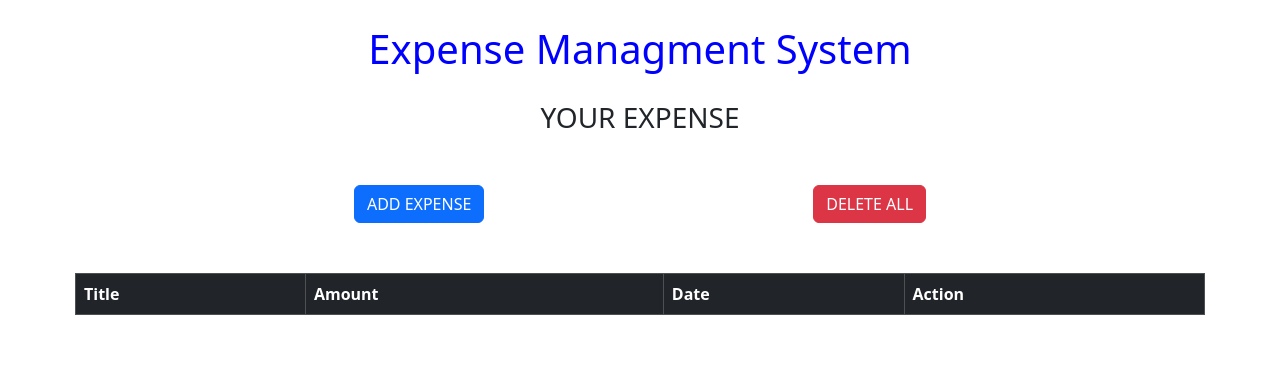
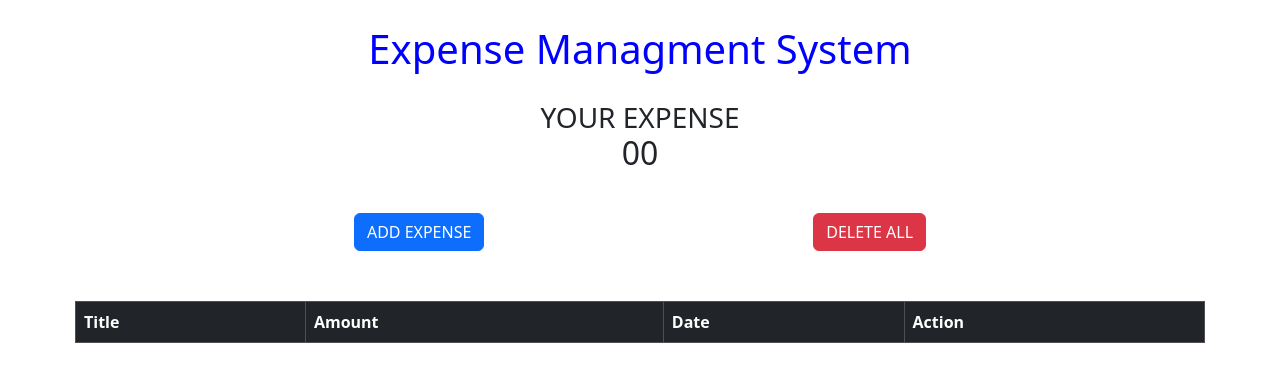
Before and after one commit to Tahaansaribinjaved/EXPENSE-MANAGMENT-SYSTEM, a plain HTML site: page index.html in a window 1280 px wide. Both pictures are taken after a click on the button "DELETE ALL". Drawn offline with nearby package versions, Linux system fonts and the light colour scheme; some packages are replaced by stand-ins of ours; a script that the page names is missing.

Commit message:
complete

```diff
--- a/app.js
+++ b/app.js
@@ -71,9 +71,16 @@ function addExpense() {
 
 function deleteAll() {
     getTr.innerHTML = ''
+    tAmount = '00'
+    gettotal.textContent = tAmount
 }
 function del(e) {
     e.parentNode.parentNode.remove()
+    var a =   e.parentNode.parentNode.children[1].textContent
+    tAmount -= a
+    gettotal.textContent = tAmount
+    // console.log(e.parentNode.parentNode.children[1].textContent)
+
 }
 
 
--- a/index.html
+++ b/index.html
@@ -16,7 +16,7 @@
         <h1 class="head">Expense Managment System</h1>
         <div class="balance">
             <h3>YOUR EXPENSE</h3>
-            <p id="total"></p>
+            <p id="total">00</p>
 
         </div>
 
--- a/style.css
+++ b/style.css
@@ -1,3 +1,10 @@
+body{
+    /* background-color: aqua; */
+    /* background-repeat: no-repeat; */
+    /* background-size: cover; */
+    /* background-image:  ;  */
+    /* background-color: ; */
+}
 
 .head{
     color: blue;
```
Also changed, not shown: Screenshot 2023-09-25 003805.png (added), Screenshot 2023-09-25 005348.png (added).
